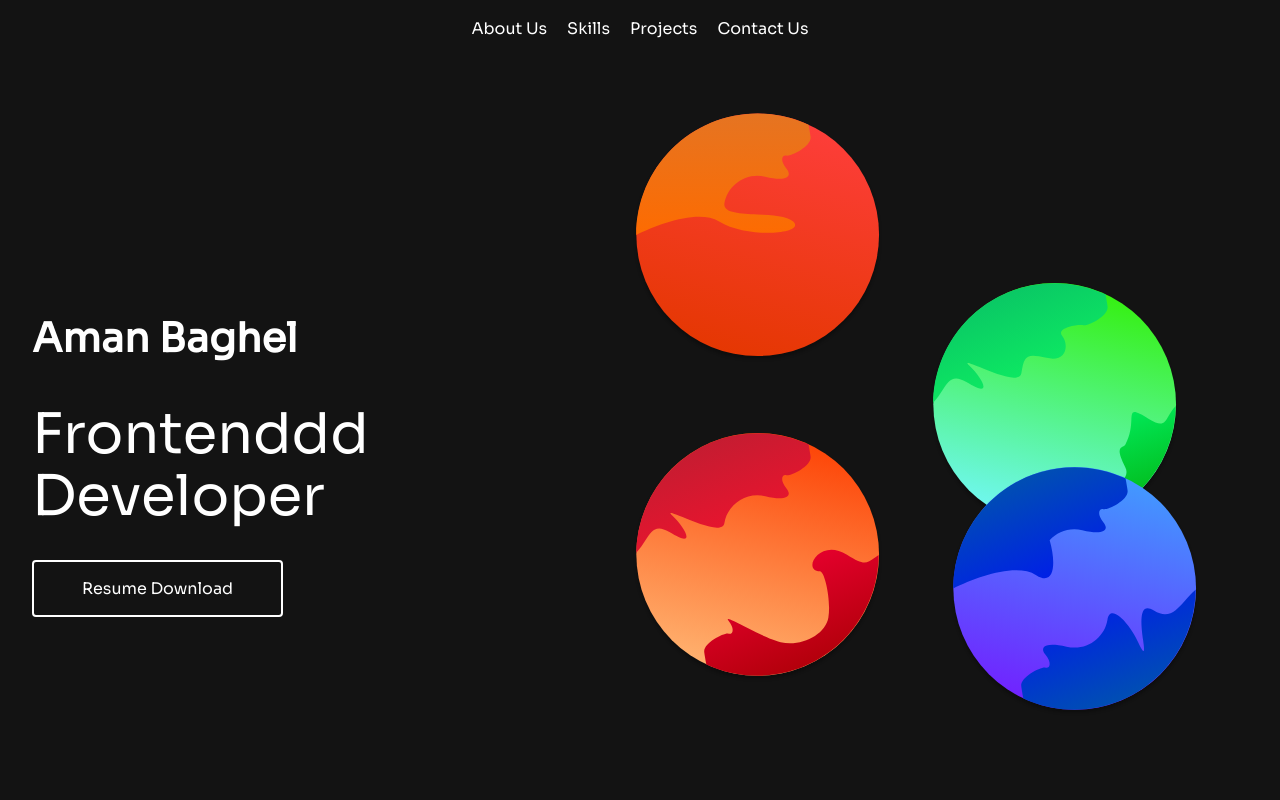
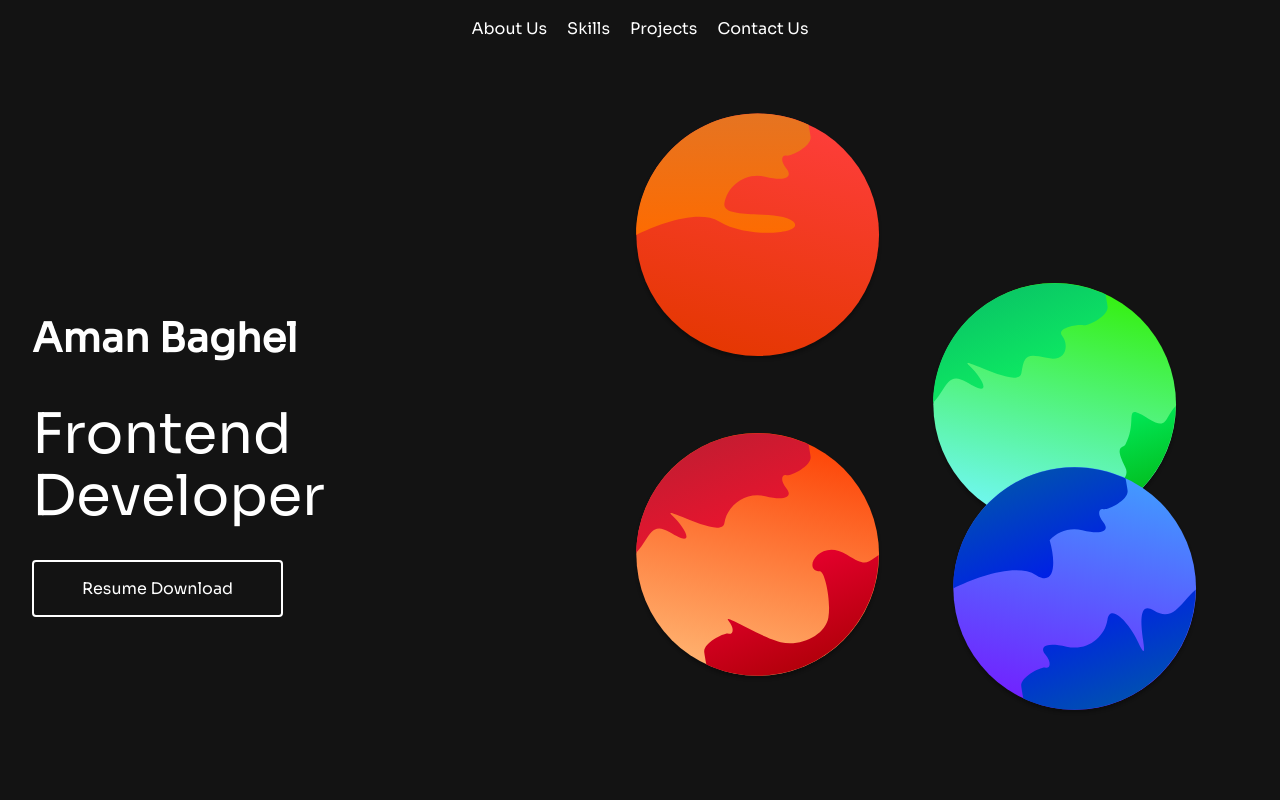
Before and after one commit to X-genius/Aman_Portfolio, a React (Create React App) app: page / in a window 1280 px wide. Shown: the top 800 px of the page. Built offline with nearby package versions, Linux system fonts and the light colour scheme.

Commit message:
Text Fix

```diff
--- a/src/components/Home.js
+++ b/src/components/Home.js
@@ -166,7 +166,7 @@ const Home = () => {
             animate='visible'
             transition={{ duration: 1 }}
           >
-            Frontenddd Developer
+            Frontend Developer
           </motion.p>
 
           <a href={pdf} download='AmanBaghel-SDE2-Resume'>
```
